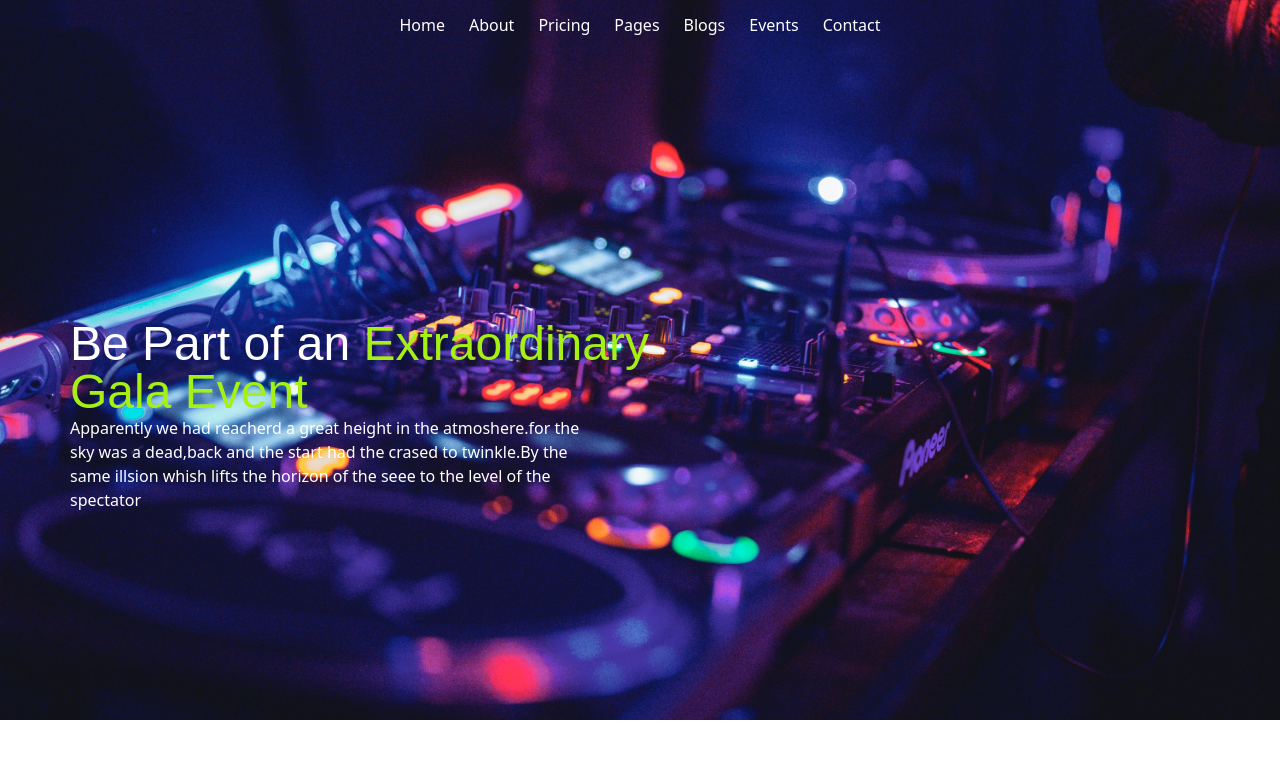
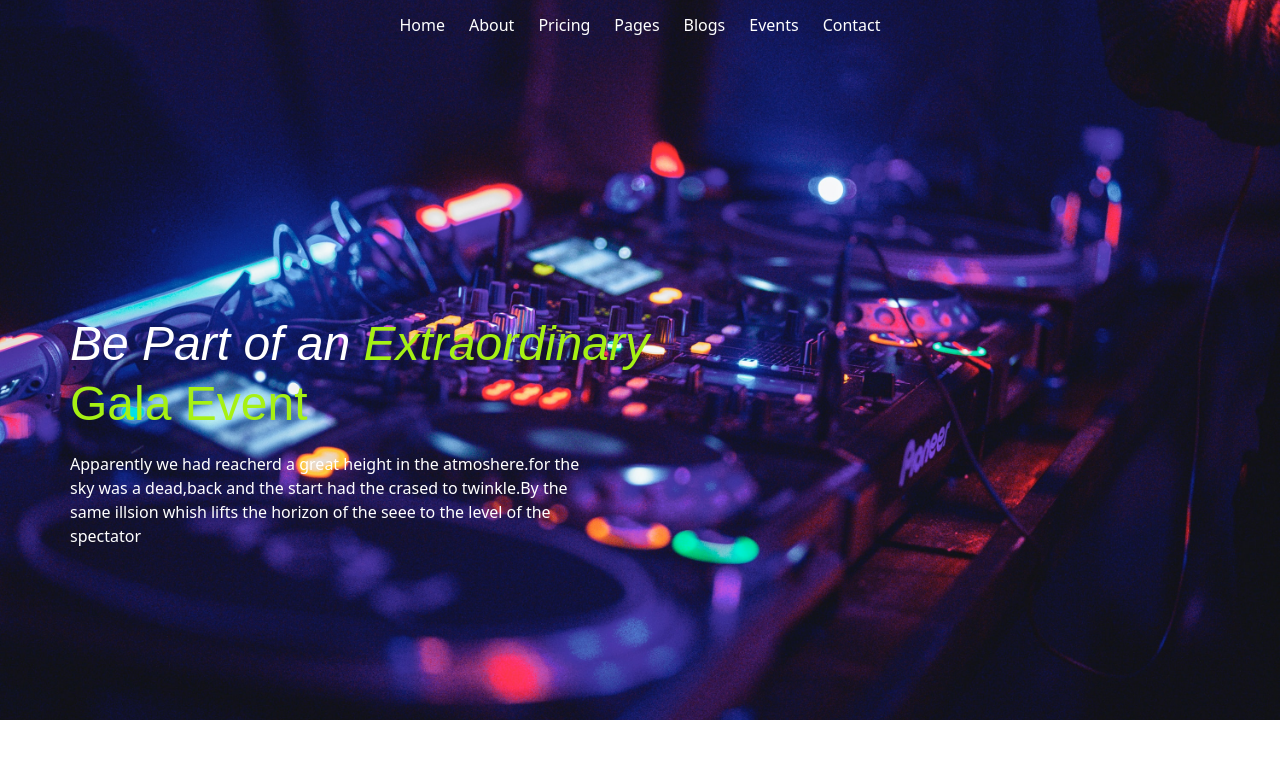
Before and after one commit to Pritam28877/Club-landing-Page, a React (Vite) app: page / in a window 1280 px wide. Shown: the top 758 px of the page. Built offline with nearby package versions, Linux system fonts and the light colour scheme.

Commit message:
Bugs fix

```diff
--- a/src/components/Hero.jsx
+++ b/src/components/Hero.jsx
@@ -8,9 +8,9 @@ function Hero() {
       <img class="w-full h-full object-cover" src={Brg} alt="BackgroundImg" />
       <div className="max-w-[1140px] m-auto text-white">
         <div className="absolute top-[40%]">
-          <h2 className="font-Rubik text-5xl">Be Part of an <span class='text-[#A6F114]'>Extraordinary</span></h2>
-          <h2 className="text-[#A6F114] font-Rubik text-5xl">Gala Event</h2>
-          <p>
+          <h2 className="font-Rubik text-5xl italic">Be Part of an <span class='text-[#A6F114]'>Extraordinary</span></h2>
+          <h2 className="text-[#A6F114] font-Rubik text-5xl mt-3">Gala Event</h2>
+          <p className="mt-6">
             Apparently we had reacherd a great height in the atmoshere.for the<br />
             sky was a dead,back and the start had the crased to twinkle.By the<br />
             same illsion whish lifts the horizon of the seee to the level of the<br />
```
